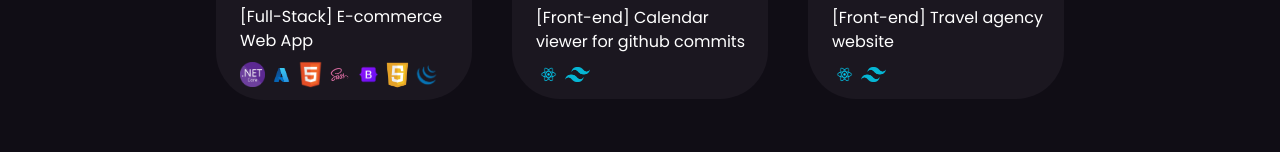
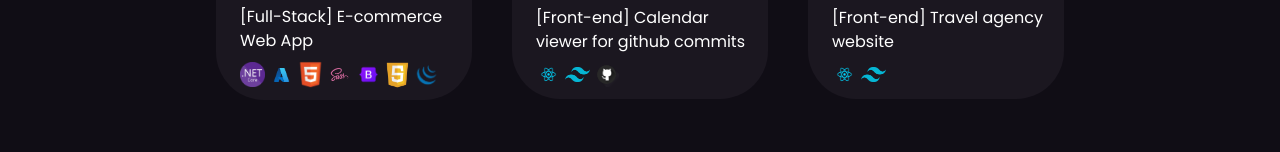
Before and after one commit to Nix27/MyPortfolio, a React (Vite) app: page / in a window 1280 px wide. Shown: the part 1960-2112 px from the top of the page. Built offline with nearby package versions, Linux system fonts and the light colour scheme.

Commit message:
Added github logo in calendar project card

```diff
--- a/src/assets/index.js
+++ b/src/assets/index.js
@@ -15,6 +15,7 @@ import projectWebshop from './images/project-webshop.png'
 import figma from './images/figma.png'
 import projectTravelAgency from './images/project-travel-agency.png'
 import projectCalendar from './images/calendar-proj.png'
+import githubLogo from './images/github-logo.png'
 
 export {
     Logo,
@@ -33,5 +34,6 @@ export {
     projectWebshop,
     figma,
     projectTravelAgency,
-    projectCalendar
+    projectCalendar,
+    githubLogo
 };
--- a/src/content/index.js
+++ b/src/content/index.js
@@ -1,4 +1,4 @@
-import { html, css, js, sass, bootstrap, tailwindcss, jquery, react, netcore, sql, azure, projectWebshop, projectTravelAgency, projectCalendar } from '../assets'
+import { html, css, js, sass, bootstrap, tailwindcss, jquery, react, netcore, sql, azure, projectWebshop, projectTravelAgency, projectCalendar, githubLogo } from '../assets'
 
 export const navbarLinks = [
     {
@@ -294,6 +294,11 @@ export const projectsSection = {
                     id: crypto.randomUUID(),
                     image: tailwindcss,
                     desc: "tailwindcss"
+                },
+                {
+                    id: crypto.randomUUID(),
+                    image: githubLogo,
+                    desc: "github logo"
                 }
             ]
         },
```
Also changed, not shown: src/assets/images/github-logo.png (added).
